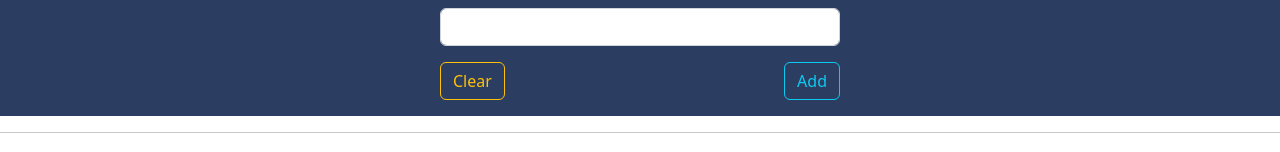
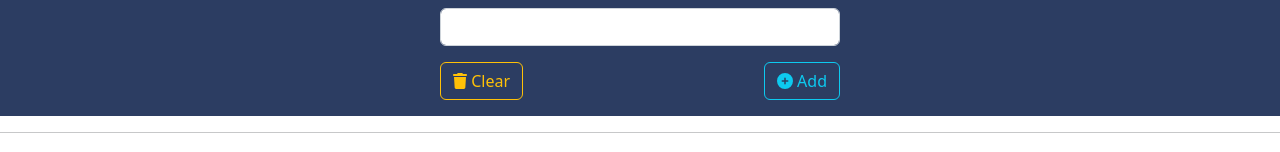
Before and after one commit to Zagaz/ReactSimpleProject, a React (Create React App) app: page / in a window 1280 px wide. Shown: the part 203-355 px from the top of the page. Built offline with nearby package versions, Linux system fonts and the light colour scheme.

Commit message:
#62 Fontawesome

```diff
--- a/package.json
+++ b/package.json
@@ -3,6 +3,9 @@
   "version": "0.1.0",
   "private": true,
   "dependencies": {
+    "@fortawesome/fontawesome-svg-core": "^6.2.1",
+    "@fortawesome/free-solid-svg-icons": "^6.2.1",
+    "@fortawesome/react-fontawesome": "^0.2.0",
     "@testing-library/jest-dom": "^5.16.5",
     "@testing-library/react": "^13.4.0",
     "@testing-library/user-event": "^13.5.0",
--- a/src/App.js
+++ b/src/App.js
@@ -1,7 +1,10 @@
+import  ReactDOM from "react-dom";
 import { useState, useRef, useEffect } from "react";
 import "./App.css";
 import Contact from "./Components/Contact";
 import { v4 as chave } from "uuid";
+import { FontAwesomeIcon } from '@fortawesome/react-fontawesome';
+import {faList , faUser , faTrash , faCirclePlus} from '@fortawesome/free-solid-svg-icons'
 
 function App() {
   //useState
@@ -68,7 +71,8 @@
       <div className="container-fluid title">
         <div className="row">
           <div className="col text-center">
-            <h4 className="text-center">MY AWESOME REACT CONTACT LIST</h4>
+            <h4 className="text-center">   MY AWESOME REACT CONTACT LIST </h4>
+
           </div>
         </div>
       </div>
@@ -105,6 +109,7 @@
                       className="btn btn-outline-warning"
                       onClick={clearStorage}
                     >
+                      <FontAwesomeIcon icon = {faTrash} />
                       {" "}
                       Clear{" "}
                     </button>
@@ -113,9 +118,8 @@
                     <button
                       className="btn btn-outline-info"
                       onClick={addContact}
-                    >
-                      {" "}
-                      Add{" "}
+                    >  <FontAwesomeIcon icon = {faCirclePlus} />
+                      {' '} Add
                     </button>
                   </div>
                 </div>
```
Also changed, not shown: 1 other file (tests, documents, lock files or other folders).
